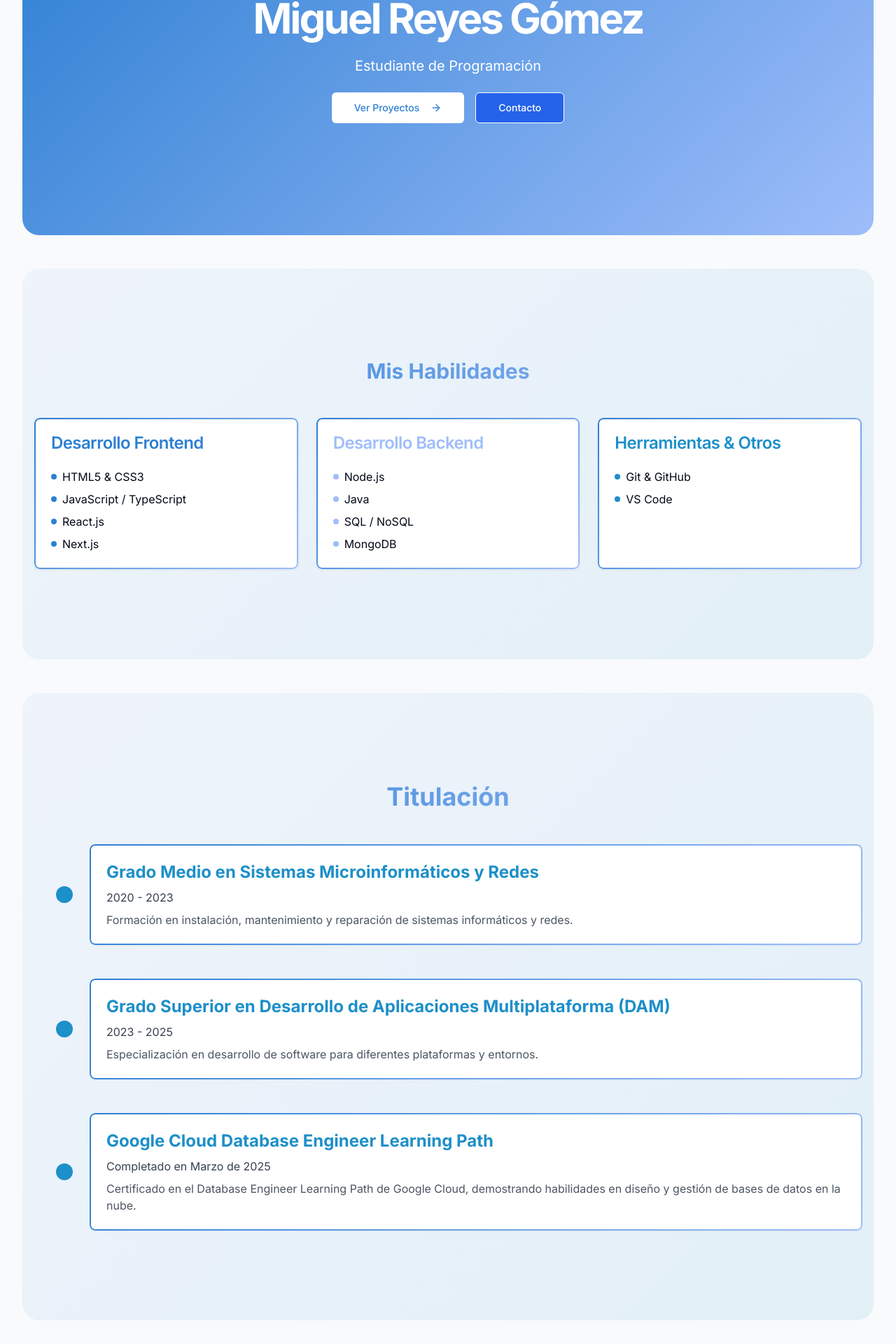
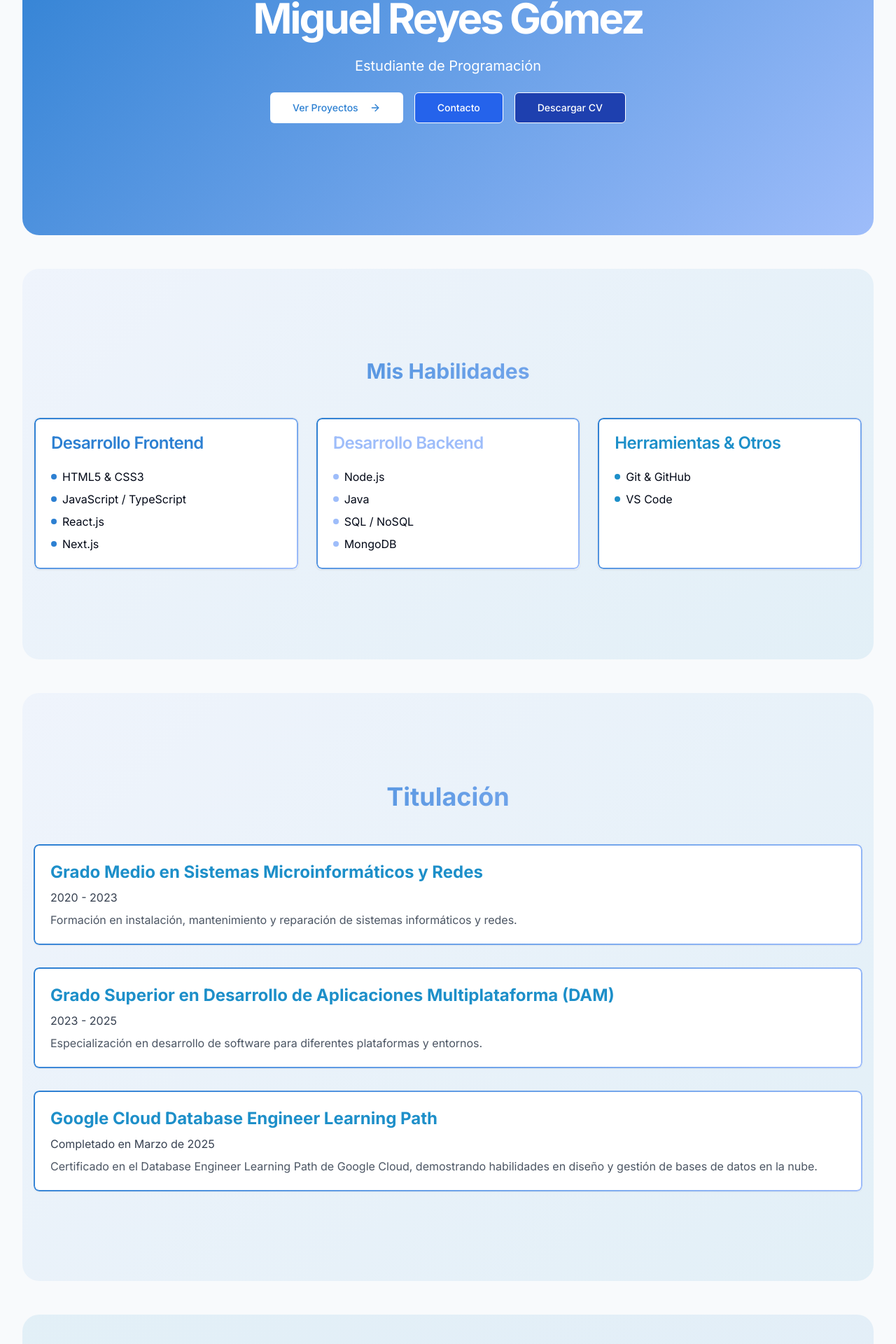
Before and after one commit to miguelreyess1/Portfolio, a Next.js app: page / in a window 1280 px wide. Shown: the part 277-2197 px from the top of the page at 70% size. Built offline with nearby package versions, Linux system fonts and the light colour scheme.

Commit message:
Boton descargar CV añadido

```diff
--- a/app/page.tsx
+++ b/app/page.tsx
@@ -2,7 +2,7 @@
 
 import { useState } from "react"
 import Link from "next/link"
-import { ArrowRight, Code, ExternalLink, Github, Linkedin, Mail, Menu, Moon, Sun, Phone } from "lucide-react"
+import { ArrowRight, Code, ExternalLink, Github, Linkedin, Mail, Menu, Moon, Sun, Phone, FileText } from "lucide-react"
 
 import { Button } from "@/components/ui/button"
 import { Card, CardContent, CardDescription, CardFooter, CardHeader, CardTitle } from "@/components/ui/card"
@@ -77,10 +77,10 @@ export default function Page() {
         </header>
 
         <main className="container py-8 md:py-12 space-y-12">
-          {/* Hero Section - keep existing gradient-bg */}
+          {/* Hero Section */}
           <section id="inicio" className="py-12 md:py-24 lg:py-32 gradient-bg rounded-3xl mb-12">
             <div className="mx-auto max-w-[58rem] space-y-6 text-center text-white p-8">
-              <h1 className="text-3xl font-bold leading-tigsht tracking-tighter md:text-5xl lg:text-6xl animate-fade-up">
+              <h1 className="text-3xl font-bold leading-tight tracking-tighter md:text-5xl lg:text-6xl animate-fade-up">
                 Miguel Reyes Gómez
               </h1>
               <p className="text-lg md:text-xl opacity-90 animate-fade-up delay-150">
@@ -92,13 +92,23 @@ export default function Page() {
                     Ver Proyectos <ArrowRight className="ml-2 h-4 w-4" />
                   </Link>
                 </Button>
+
                 <Button
                   size="lg"
                   variant="outline"
                   className="bg-blue-600 hover:bg-blue-950 hover:text-white border-white text-white"
-                  asChild
-                >
+                  asChild>
                   <Link href="#contacto">Contacto</Link>
+                </Button>
+
+                <Button
+                  size="lg"
+                  variant="outline"
+                  className="bg-blue-800 hover:bg-blue-950 hover:text-white border-white text-white"
+                  asChild>
+                  <a href="/CV-MiguelReyes.pdf" download="CV-MiguelReyes.pdf">
+                    Descargar CV
+                  </a>
                 </Button>
               </div>
             </div>
@@ -187,11 +197,9 @@ export default function Page() {
     <h2 className="text-4xl font-bold mb-12 text-center gradient-text">
       Titulación
     </h2>
-              <div className="relative">
-                <div className="space-y-12 ml-8">
-                  <div className="flex items-center">
-                    <div className="w-6 h-6 rounded-full bg-accent flex-shrink-0"></div>
-                    <div className="ml-6 p-6 bg-white rounded-lg shadow-sm w-full transition-transform hover:scale-102 duration-300 gradient-border">
+    <div className="space-y-8">
+      {/* Tarjeta 1 */}
+      <div className="p-6 bg-white rounded-lg shadow-sm w-full transition-transform hover:scale-102 duration-300 gradient-border">
         <h3 className="text-2xl font-bold text-accent">
           Grado Medio en Sistemas Microinformáticos y Redes
         </h3>
@@ -200,11 +208,8 @@ export default function Page() {
           Formación en instalación, mantenimiento y reparación de sistemas informáticos y redes.
         </p>
       </div>
-                  </div>
-                  {/* Entrada 2 */}
-                  <div className="flex items-center">
-                    <div className="w-6 h-6 rounded-full bg-accent flex-shrink-0"></div>
-                    <div className="ml-6 p-6 bg-white rounded-lg shadow-sm w-full transition-transform hover:scale-102 duration-300 gradient-border">
+      {/* Tarjeta 2 */}
+      <div className="p-6 bg-white rounded-lg shadow-sm w-full transition-transform hover:scale-102 duration-300 gradient-border">
         <h3 className="text-2xl font-bold text-accent">
           Grado Superior en Desarrollo de Aplicaciones Multiplataforma (DAM)
         </h3>
@@ -213,11 +218,8 @@ export default function Page() {
           Especialización en desarrollo de software para diferentes plataformas y entornos.
         </p>
       </div>
-                  </div>
-                  {/* Entrada 3 */}
-                  <div className="flex items-center">
-                    <div className="w-6 h-6 rounded-full bg-accent flex-shrink-0"></div>
-                    <div className="ml-6 p-6 bg-white rounded-lg shadow-sm w-full transition-transform hover:scale-102 duration-300 gradient-border">
+      {/* Tarjeta 3 */}
+      <div className="p-6 bg-white rounded-lg shadow-sm w-full transition-transform hover:scale-102 duration-300 gradient-border">
         <h3 className="text-2xl font-bold text-accent">
           Google Cloud Database Engineer Learning Path
         </h3>
@@ -228,15 +230,13 @@ export default function Page() {
       </div>
     </div>
   </div>
-              </div>
-            </div>
 </section>
+
           {/* Projects Section */}
           <section id="proyectos" className="py-12 md:py-24 lg:py-32 gradient-bg-accent rounded-3xl">
             <div className="container mx-auto px-4">
               <h2 className="text-3xl font-bold mb-12 text-center gradient-text">Mis Proyectos</h2>
               <div className="grid grid-cols-1 md:grid-cols-2 lg:grid-cols-3 gap-6">
-                {/* Project 1 */}
                 <Card className="overflow-hidden hover:shadow-lg transition-shadow gradient-border">
                   <div className="h-48 overflow-hidden">
                     <img
@@ -270,7 +270,6 @@ export default function Page() {
                   </CardFooter>
                 </Card>
 
-                {/* Project 2 */}
                 <Card className="overflow-hidden hover:shadow-lg transition-shadow gradient-border">
                   <div className="h-48 overflow-hidden">
                     <img
@@ -302,7 +301,6 @@ export default function Page() {
                   </CardFooter>
                 </Card>
 
-                {/* Project 3 */}
                 <Card className="overflow-hidden hover:shadow-lg transition-shadow gradient-border">
                   <div className="h-48 overflow-hidden">
                     <img
@@ -350,15 +348,17 @@ export default function Page() {
                 <div className="flex gap-4">
                   <Link
                     href="https://github.com/miguelreyess1"
-                    className="flex items-center justify-center px-4 py-2 border border-primary rounded hover:bg-primary hover:text-white transition-colors"
-                  >
+                    className="flex items-center justify-center px-4 py-2 border border-primary rounded hover:bg-primary hover:text-white transition-colors">
                     <Github className="h-5 w-5" />
                   </Link>
                   <Link
                     href="https://www.linkedin.com/in/miguel-reyes-g%C3%B3mez-66a170293/"
-                    className="flex items-center justify-center px-4 py-2 border border-primary rounded hover:bg-primary hover:text-white transition-colors"
-                  >
+                    className="flex items-center justify-center px-4 py-2 border border-primary rounded hover:bg-primary hover:text-white transition-colors">
                     <Linkedin className="h-5 w-5" />
+                  </Link>
+                  <Link href="/CV-MiguelReyes.pdf" download="CV-MiguelReyes.pdf"
+                  className="flex items-center justify-center px-4 py-2 border border-primary rounded hover:bg-primary hover:text-white transition-colors">
+                    <FileText className="h-5 w-5"/>
                   </Link>
                 </div>
                 <p>
@@ -391,6 +391,10 @@ export default function Page() {
                 <Mail className="h-5 w-5" />
                 <span className="sr-only">Email</span>
               </Link>
+              <Link href="/CV-MiguelReyes.pdf" download="CV-MiguelReyes.pdf" className="text-muted-foreground hover:text-primary transition-colors">
+                <FileText className="h-5 w-5"/>
+                <span className="sr-only">Descargar CV</span>
+              </Link>
             </div>
           </div>
         </footer>
```
Also changed, not shown: 1 other file (tests, documents, lock files or other folders). Lines whose indentation alone changed are shown as unchanged.
